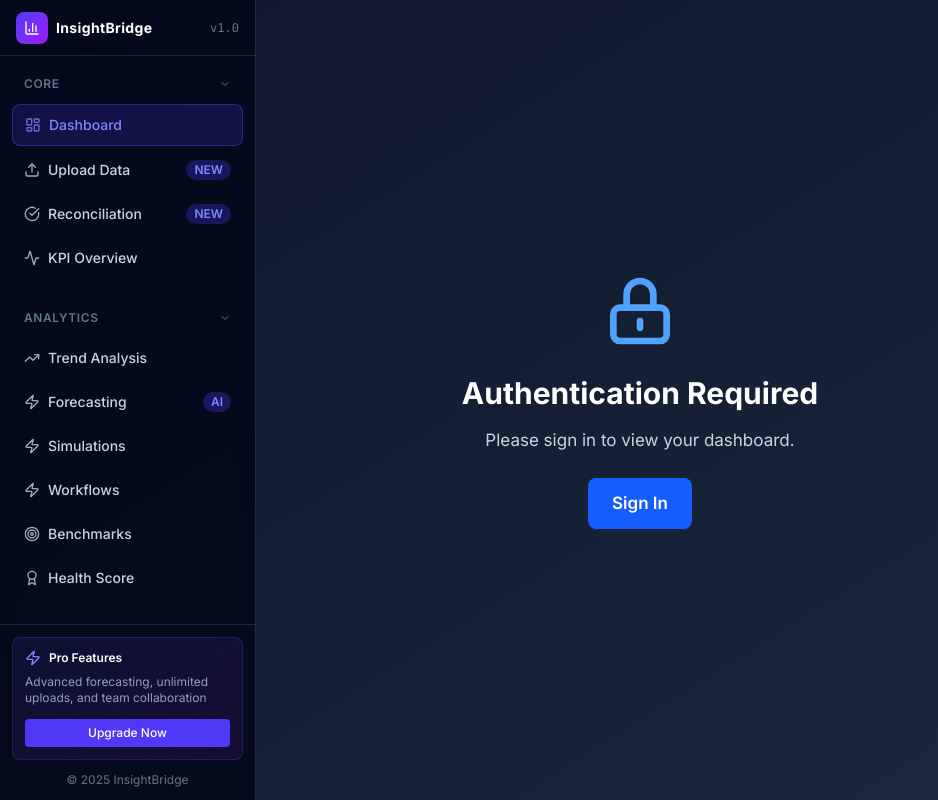
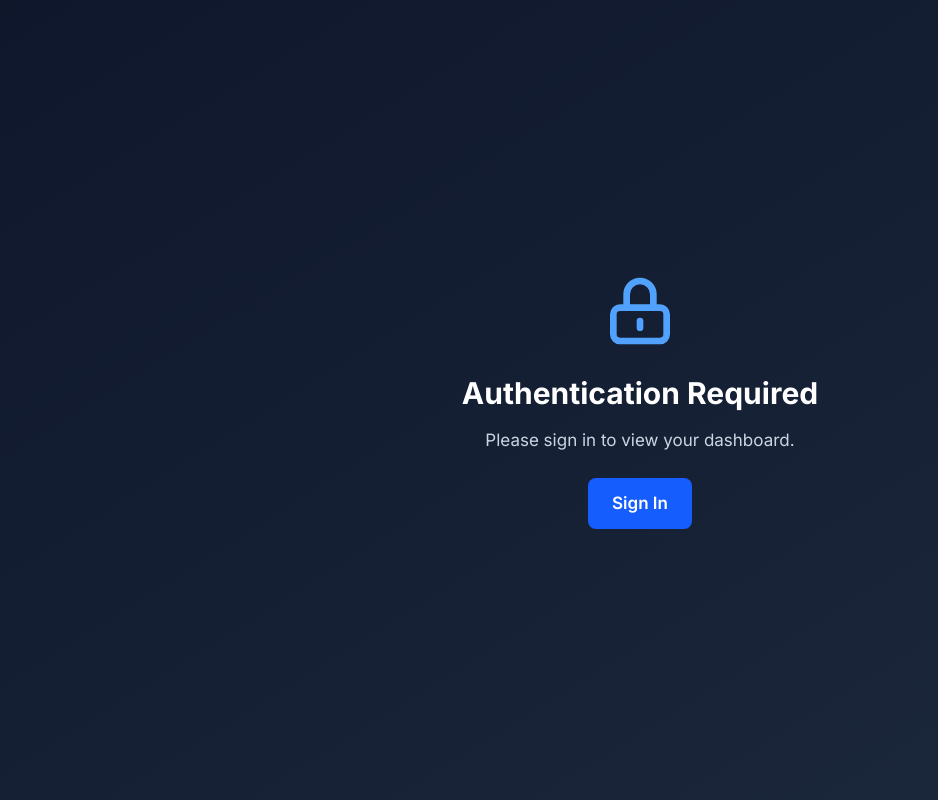
Before and after one commit to Onyema-Adumeta/InsightBridge, a Next.js app in the folder frontend/: page /dashboard in a window 1280 px wide. Shown: the whole page, without its empty margins (0-938 px from the left). Built offline with nearby package versions, Linux system fonts and the light colour scheme; no server answers.

Commit message:
Remove sidebar from root layout

```diff
--- a/frontend/src/app/layout.tsx
+++ b/frontend/src/app/layout.tsx
@@ -1,10 +1,6 @@
-// app/layout.tsx
-
 import { ClerkProvider } from '@clerk/nextjs';
 import { Inter } from 'next/font/google';
-import ConditionalSidebar from '@/components/ConditionalSidebar';
 import { SettingsProvider } from '@/context/SettingsContext';
-import { AnalysisProvider } from '@/context/AnalysisContext';
 import "./globals.css";
 
 export const metadata = {
@@ -20,10 +16,7 @@ export default function RootLayout({ children }: { children: React.ReactNode })
       <body className={inter.className}>
         <ClerkProvider>
           <SettingsProvider>
-            <AnalysisProvider>
-              <ConditionalSidebar />
-              {children}
-            </AnalysisProvider>
+            {children}
           </SettingsProvider>
         </ClerkProvider>
       </body>
--- a/frontend/src/components/ConditionalSidebar.tsx
+++ /dev/null
@@ -1,15 +0,0 @@
-'use client';
-
-import { usePathname } from 'next/navigation';
-import AppSidebar from './AppSidebar';
-
-export default function ConditionalSidebar() {
-  const pathname = usePathname();
-
-  // Don't show sidebar on auth pages
-  if (pathname?.startsWith('/sign-in') || pathname?.startsWith('/sign-up')) {
-    return null;
-  }
-
-  return <AppSidebar />;
-}
```
